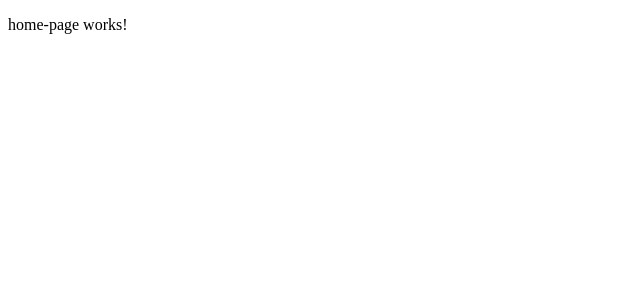
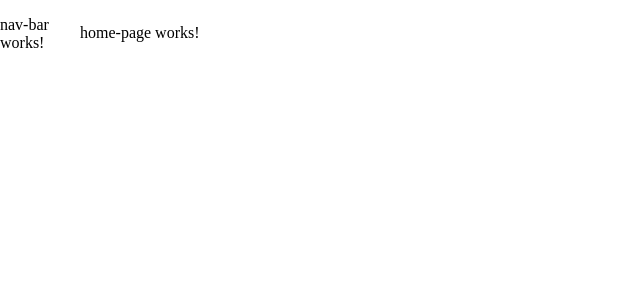
Before and after one commit to serblandon/market-mind, an Angular app in the folder frontend/market-mind-ui/: page /home in a window 1280 px wide. Shown: the top 300 px of the page, without its empty margins (0-640 px from the left). Built offline with nearby package versions, Linux system fonts and the light colour scheme.

Commit message:
Implement main layout with sidebar and routing pages

```diff
--- a/frontend/market-mind-ui/src/app/app.component.html
+++ b/frontend/market-mind-ui/src/app/app.component.html
@@ -1 +1 @@
-<router-outlet></router-outlet>
+<app-main-layout></app-main-layout>
--- a/frontend/market-mind-ui/src/app/app.component.ts
+++ b/frontend/market-mind-ui/src/app/app.component.ts
@@ -1,10 +1,11 @@
 import { Component } from '@angular/core';
 import { RouterOutlet } from '@angular/router';
+import { MainLayoutComponent } from './components/main-layout/main-layout.component';
 
 @Component({
   selector: 'app-root',
   standalone: true,
-  imports: [RouterOutlet],
+  imports: [RouterOutlet, MainLayoutComponent],
   templateUrl: './app.component.html',
   styleUrl: './app.component.scss'
 })
--- /dev/null
+++ b/frontend/market-mind-ui/src/app/components/main-layout/main-layout.component.html
@@ -0,0 +1,8 @@
+<div class="main-layout">
+    <div class="nav-bar">
+        <app-nav-bar></app-nav-bar>
+    </div>
+    <div class="main-content">
+        <router-outlet></router-outlet>
+    </div>
+</div>
--- /dev/null
+++ b/frontend/market-mind-ui/src/app/components/main-layout/main-layout.component.scss
@@ -0,0 +1,21 @@
+$navbarWidth: 72px;
+
+.main-layout {
+    display: flex;
+}
+
+.nav-bar {
+    width: $navbarWidth;
+    position: fixed;
+    z-index: 1030;
+    top: 0;
+    left: 0;
+    overflow-x: hidden;
+    height: calc(100vh);
+}
+
+.main-content {
+    border-left: 0px solid #fff;
+    margin-left: $navbarWidth;
+    min-height: calc(100vh);
+}
```
Also changed, not shown: frontend/market-mind-ui/src/app/components/main-layout/main-layout.component.ts (added, +14 -0 lines), 1 other file (tests, documents, lock files or other folders).
